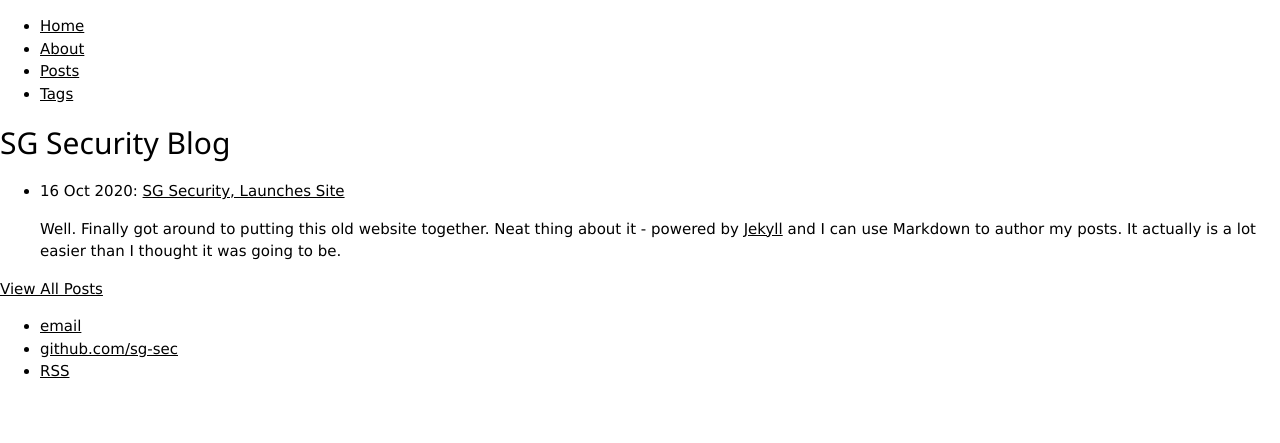
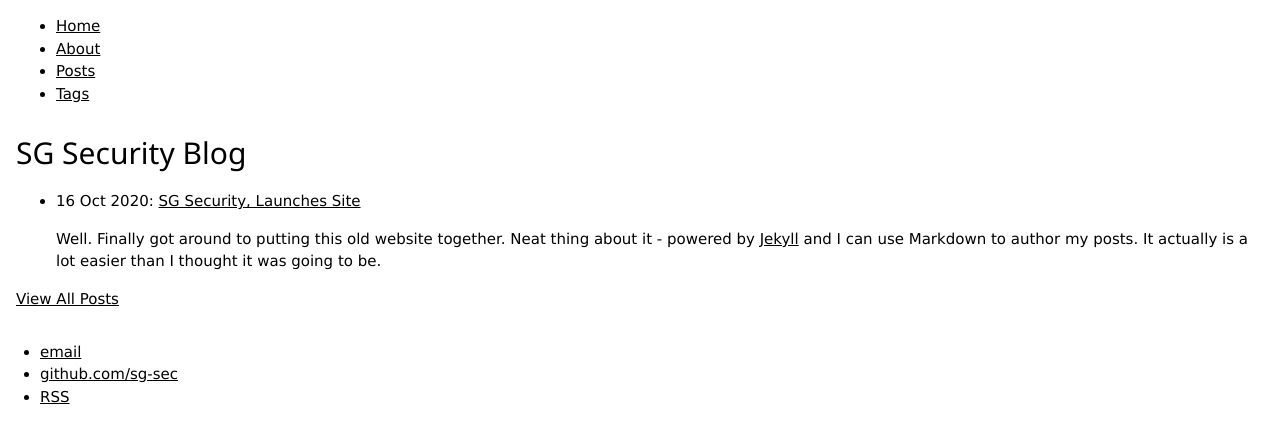
Before and after one commit to sg-sec/sg-sec.github.io, a Jekyll site: the page built from index.html, in a window 1280 px wide. Shown: the top 443 px of the page. Built offline with Jekyll 4.4.1, drawn with Linux system fonts in a browser that asks for light colours.

Commit message:
Update default.html

```diff
--- a/_layouts/default.html
+++ b/_layouts/default.html
@@ -6,15 +6,15 @@
                         <link rel="stylesheet" type="text/css" href="/css/W3.css">
 		</head>
 		<body>
-			<nav>
+			<div class="w3-container">
 	    		<ul>
 	        		<li><a href="/">Home</a></li>
 		        	<li><a href="/about">About</a></li>
 	        		<li><a href="/blog">Posts</a></li>
                                 <li><a href="/blog/tags.html">Tags</a></li>
 	    		</ul>
-			</nav>
-			<div class="container">
+			</div>
+			<div class="w3-container" >
 
 			{{ content }}
 
```
